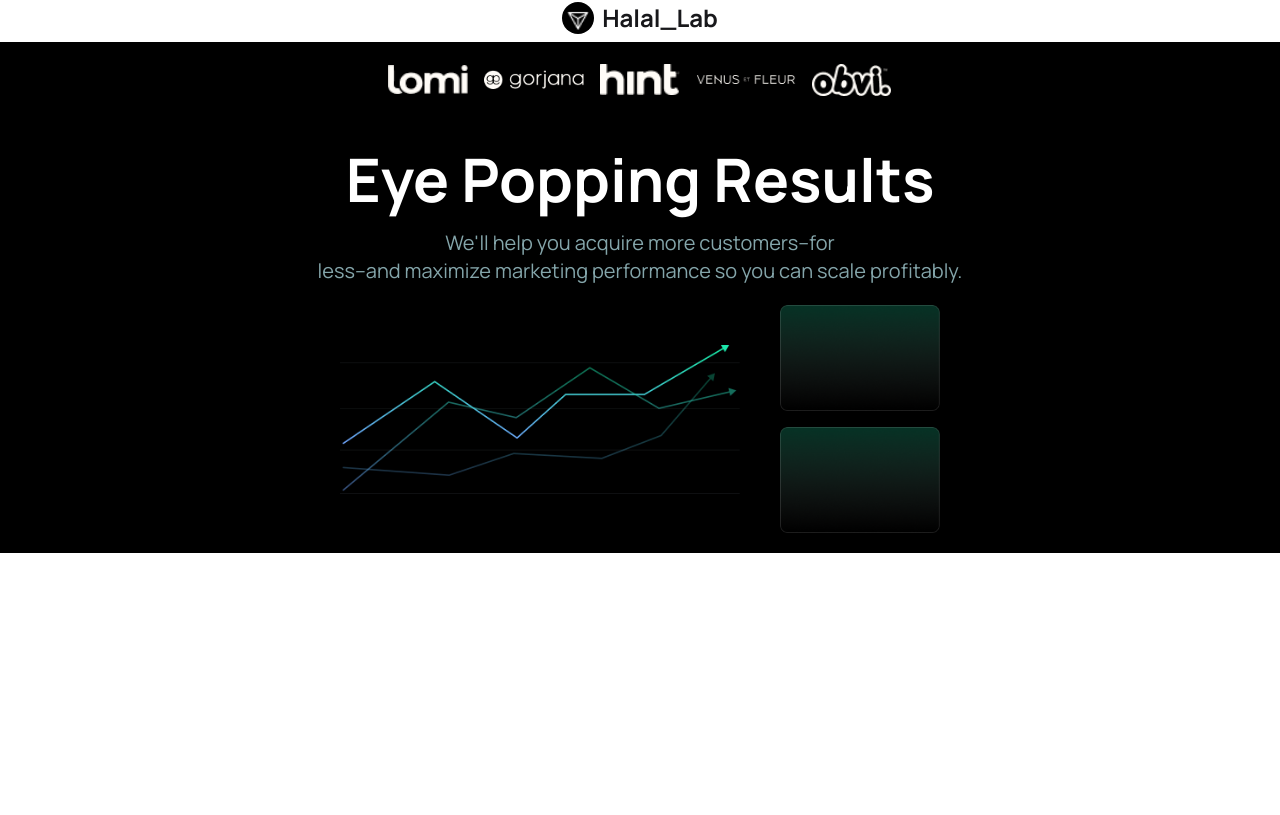
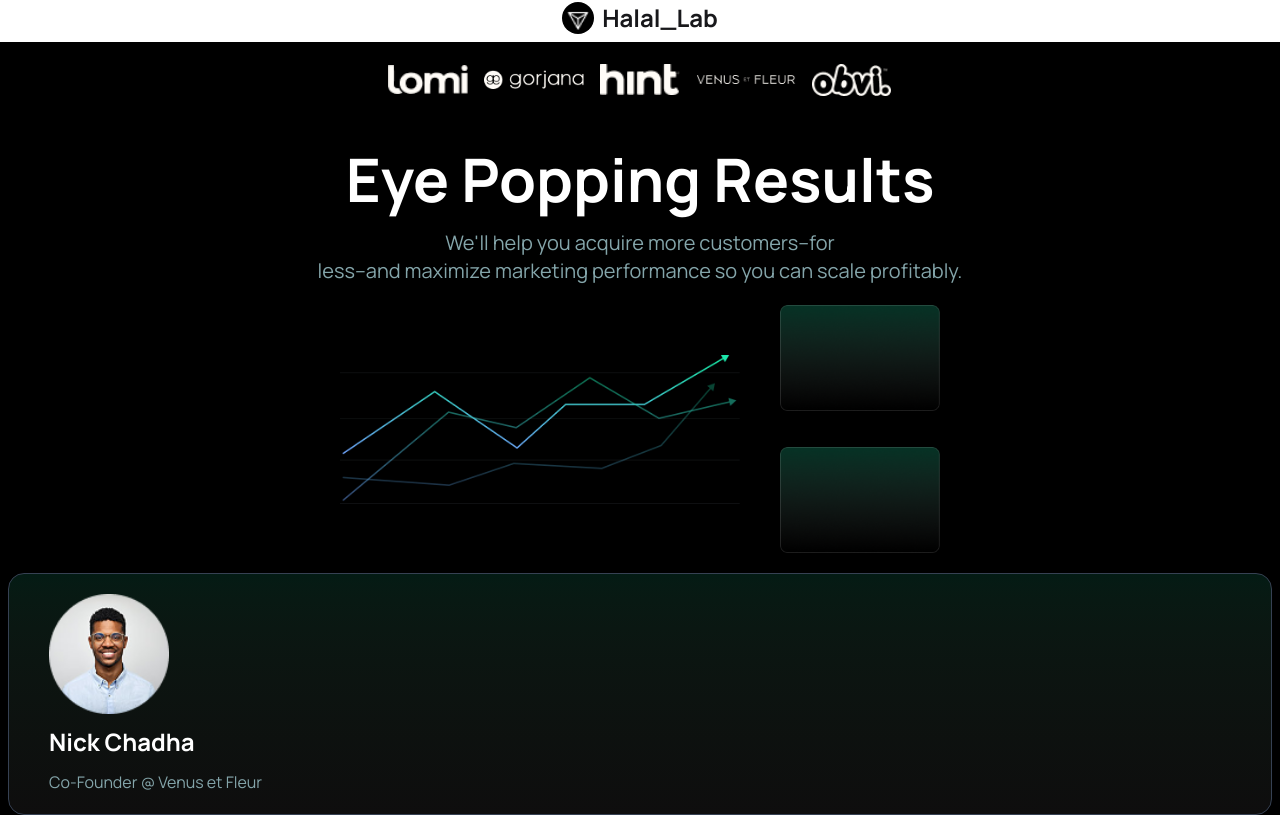
Before and after one commit to amitchandradas2004/Marketing-Landing-page-By-React, a React (Vite) app: page / in a window 1280 px wide. Shown: the part 442-1257 px from the top of the page. Before the commit the page ends 995 px from the top, so only its background shows below. Built offline with nearby package versions, Linux system fonts and the light colour scheme.

Commit message:
Man in the chart is added

```diff
--- a/src/Components/Chart/Chart.jsx
+++ b/src/Components/Chart/Chart.jsx
@@ -1,9 +1,11 @@
 import React from "react";
 import ChartImage from "../../assets/Chart.png";
 import ChartFrame from "../../assets/chartFrame.png";
+import Man from "../../assets/Person.png";
 const Chart = () => {
   return (
     <div className="bg-black pt-8">
+      <div className="container mx-auto">
         <div className="text-center space-y-5 text-white">
           <h2 className="text-6xl font-bold">Eye Popping Results</h2>
           <p className="text-[#84A5AA] text-xl">
@@ -11,14 +13,22 @@
             marketing performance so you can scale profitably.
           </p>
         </div>
-      <div className="flex justify-center gap-10 items-center py-5 select-none">
+        <div className="flex flex-col md:flex-row justify-center gap-10 items-center py-5 select-none">
           <span>
             <img src={ChartImage} className="w-100" />
           </span>
-        <span className="space-y-4">
+          <span className="flex md:flex-col gap-5 space-y-4">
             <img src={ChartFrame} className="w-40" />
             <img src={ChartFrame} className="w-40" />
           </span>
+        </div>
+        <div className="border border-gray-700  bg-linear-to-b from-[#1ce8ab1e] to-[#2726265b] py-5 mx-2 px-10 rounded-2xl ">
+          <span className="text-white space-y-3">
+            <img src={Man} className="w-30" />
+            <h3 className="text-2xl font-bold">Nick Chadha</h3>
+            <p className="text-[#84A5AA]">Co-Founder @ Venus et Fleur</p>
+          </span>
+        </div>
       </div>
     </div>
   );
```
Lines whose indentation alone changed are shown as unchanged.
